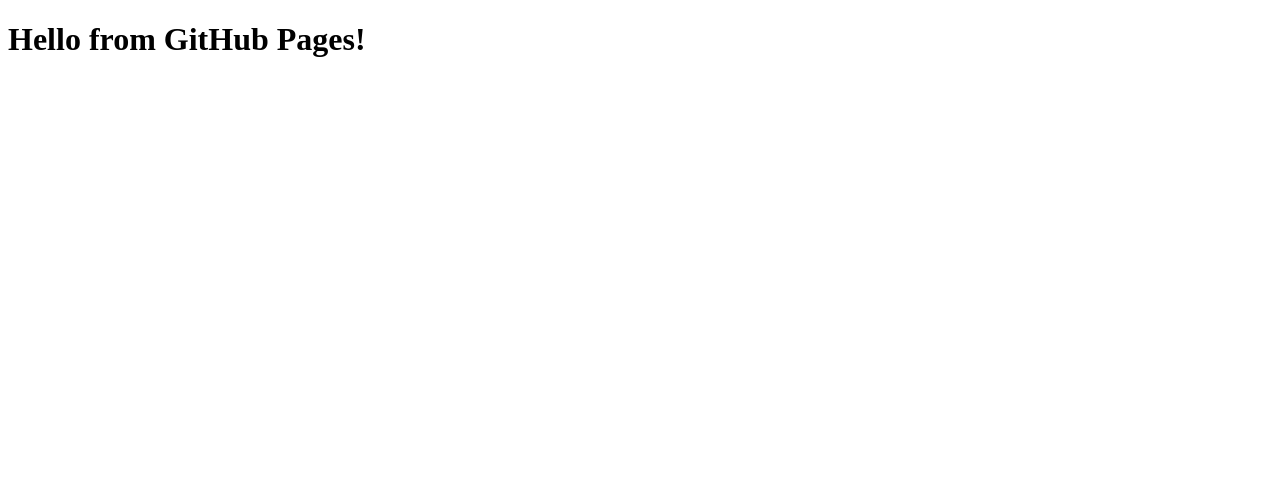
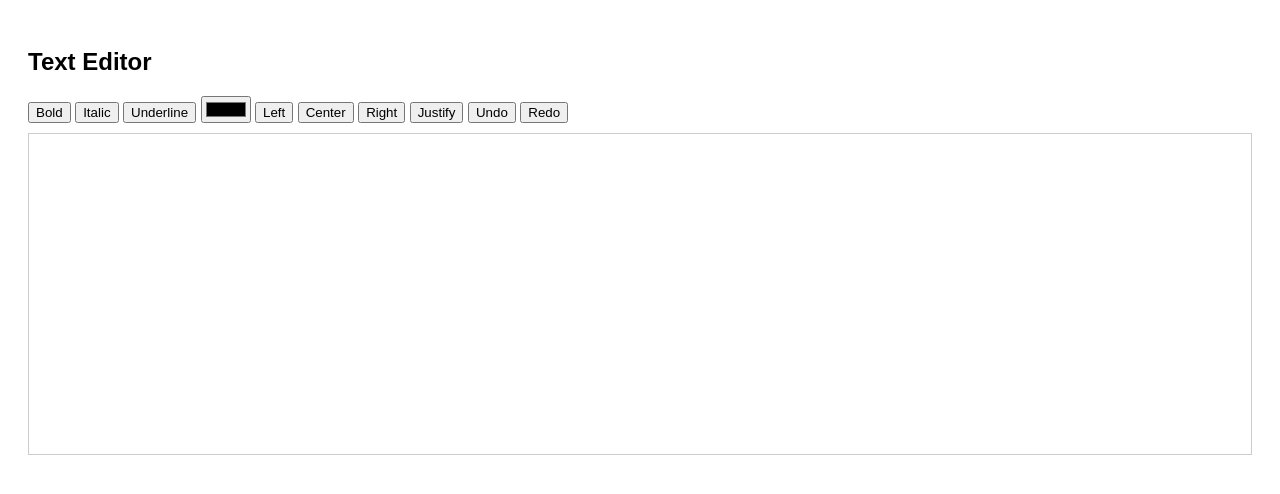
Before and after one commit to shehan223/text-editor-aoolication, a plain HTML site: page index.html in a window 1280 px wide. Drawn offline with Linux system fonts and the light colour scheme.

Commit message:
Add files via upload

```diff
--- a/index.html
+++ b/index.html
@@ -1,9 +1,29 @@
 <!DOCTYPE html>
-<html>
+<html lang="en">
 <head>
-  <title>My Text Editor</title>
+
+  <title>Simple Text Editor</title>
+  <link rel="stylesheet" href="style.css">
 </head>
 <body>
-  <h1>Hello from GitHub Pages!</h1>
+
+  <h2>Text Editor</h2>
+
+  <div id="toolbar">
+    <button onclick="formatText('bold')">Bold</button>
+    <button onclick="formatText('italic')">Italic</button>
+    <button onclick="formatText('underline')">Underline</button>
+    <input type="color" onchange="changeColor(this.value)" />
+    <button onclick="alignText('left')">Left</button>
+    <button onclick="alignText('center')">Center</button>
+    <button onclick="alignText('right')">Right</button>
+    <button onclick="alignText('justify')">Justify</button>
+    <button onclick="undo()">Undo</button>
+    <button onclick="redo()">Redo</button>
+  </div>
+
+  <div id="editor" contenteditable="true"></div>
+
+  <script src="script.js"></script>
 </body>
 </html>
--- /dev/null
+++ b/script.js
@@ -0,0 +1,19 @@
+function formatText(command) {
+  document.execCommand(command, false, null);
+}
+
+function changeColor(color) {
+  document.execCommand("foreColor", false, color);
+}
+
+function alignText(alignment) {
+  document.execCommand("justify" + alignment);
+}
+
+function undo() {
+  document.execCommand("undo", false, null);
+}
+
+function redo() {
+  document.execCommand("redo", false, null);
+}
--- /dev/null
+++ b/style.css
@@ -0,0 +1,14 @@
+body {
+  font-family: Arial, sans-serif;
+  padding: 20px;
+}
+
+#toolbar {
+  margin-bottom: 10px;
+}
+
+#editor {
+  border: 1px solid #ccc;
+  min-height: 300px;
+  padding: 10px;
+}
```
